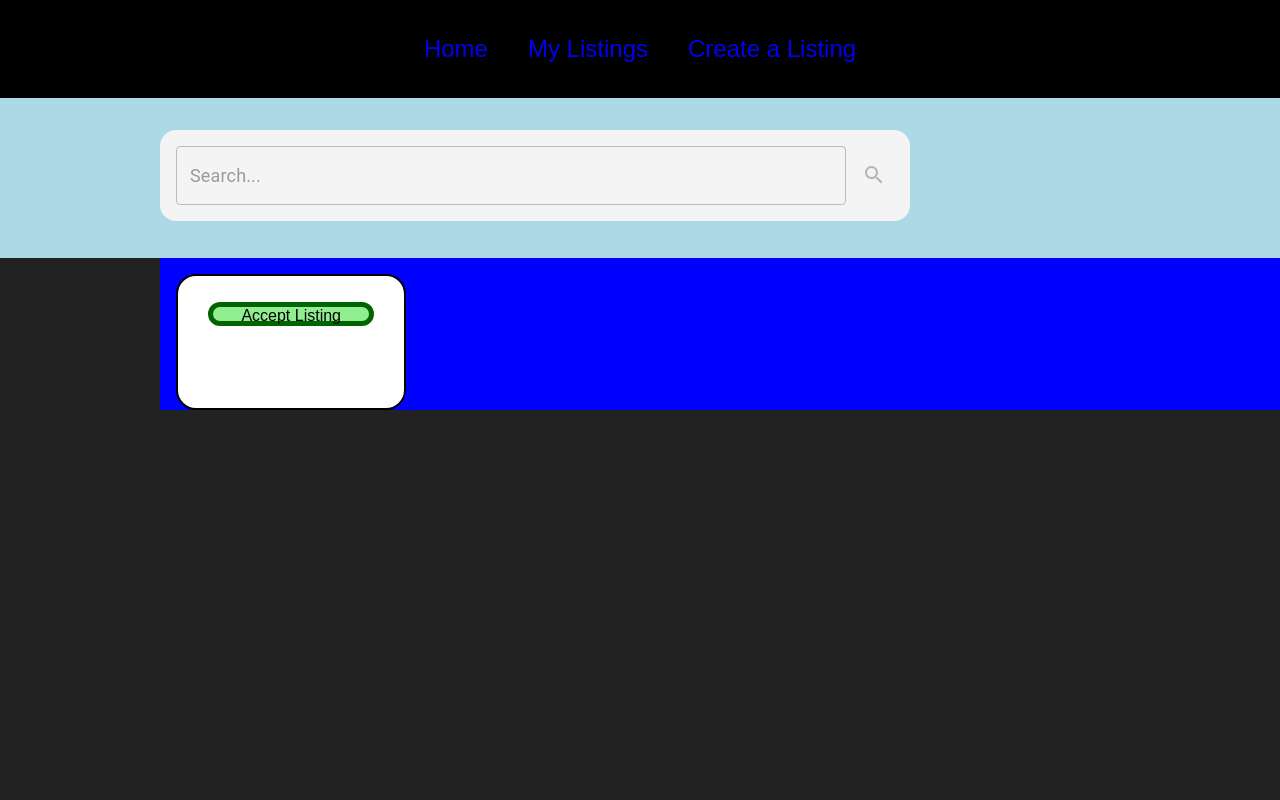
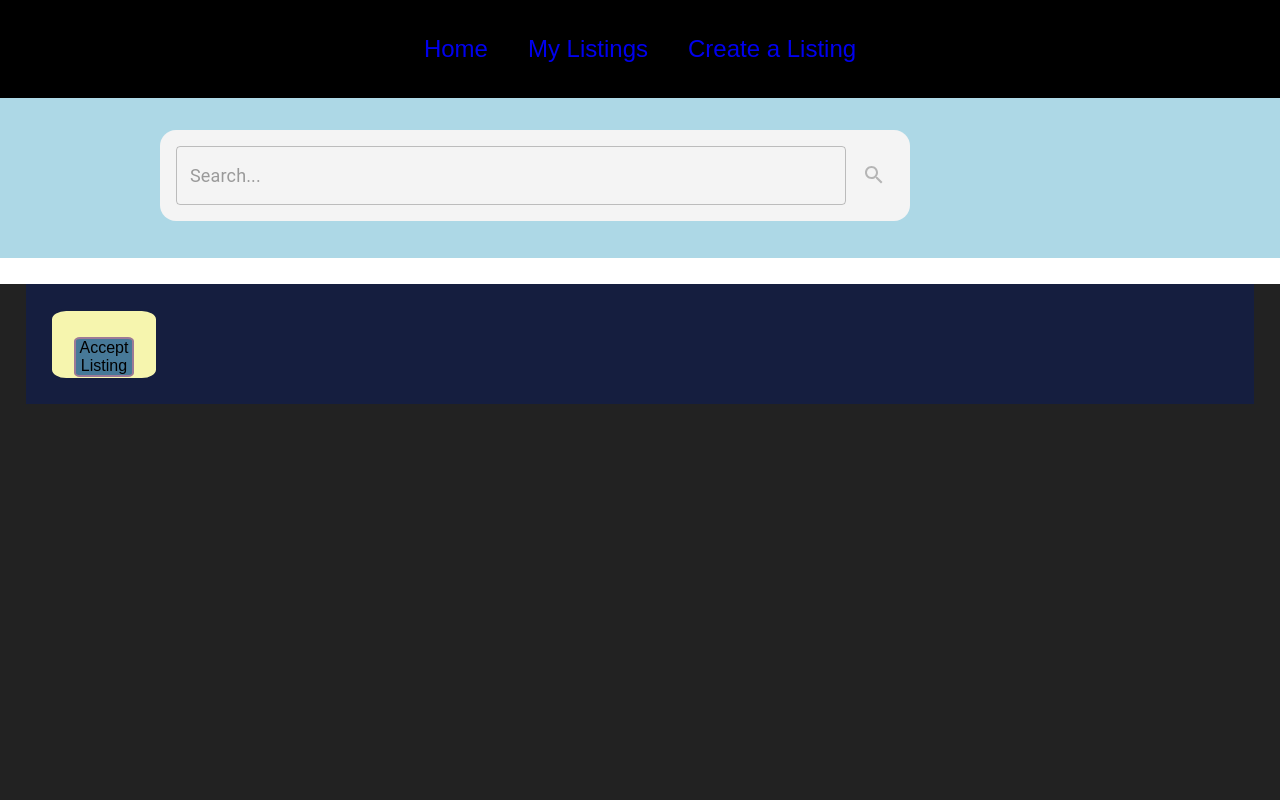
Before and after one commit to Nathaniel-github/LineWaiter, a React (Create React App) app in the folder LineWaiter/line-waiter/: page /home in a window 1280 px wide. Shown: the top 800 px of the page. Built offline with nearby package versions, Linux system fonts and the light colour scheme; no server answers.

Commit message:
updating listing css
changed sizing to percentages so listings  elements will not be funky for different screen sizes

```diff
--- a/LineWaiter/line-waiter/src/components/listing.css
+++ b/LineWaiter/line-waiter/src/components/listing.css
@@ -1,21 +1,20 @@
 .listing-container {
     display: flex;
     flex-wrap: wrap;
-    margin-left: 10rem;
-    margin-top: 0rem;
-    background-color: blue;
+    background-color: #151E3F;
+    margin:2%
 }
 
 .listing {
-    margin-top: 1rem;
-    margin-left: -9rem;
-    border: 2px solid #000000;
-    padding-left: 10px;
-    padding-right: 10px;
-    background: #fff;
-    width: 18vw;
-    height: 17vh;
-    border-radius: 20px;
+    margin-top: 1%;
+    border: 2px solid #151E3F;
+    padding-left: 20%;
+    padding-right: 20%;
+    background: #F6F5AE;
+    width: auto;
+    height: auto;
+    border-radius: 15%;
+
 }
 
 .listing-title {
@@ -33,14 +32,14 @@
 
 .accept-button {
     align-items: center;
-    margin-bottom: 1px;
-    height: 3vh;
-    width: 13vw;
+    margin-bottom: 1%;
+    height: 5%;
+    width: 100%;
     font-size: 1rem;
-    border-radius: 10rem;
-    border: 5px solid darkgreen;
+    border-radius: 10%;
+    border: 2px solid #9C7A97;
     cursor: pointer;
-    background: lightgreen;
+    background: #477998;
 }
 
 .listing-submit {
```
